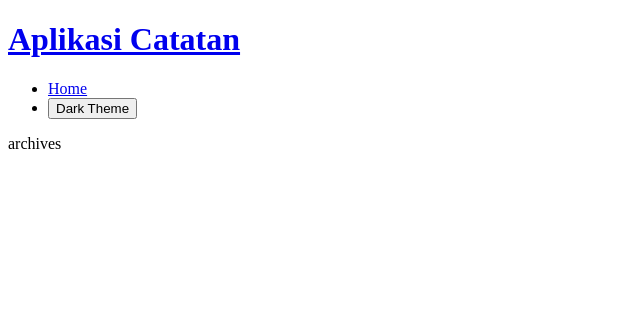
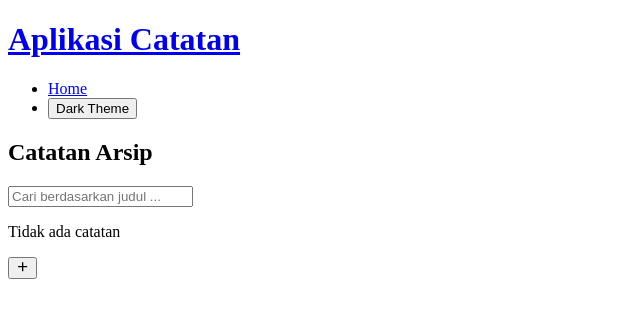
Before and after one commit to jhonarendra/react-personal-notes, a React (Create React App) app: page /archives in a window 1280 px wide. Shown: the top 318 px of the page, without its empty margins (0-640 px from the left). Built offline with nearby package versions, Linux system fonts and the light colour scheme; the HTML template or start-up script is replaced by a standard one.

Commit message:
feat: archives page

```diff
--- a/src/pages/archives.jsx
+++ b/src/pages/archives.jsx
@@ -1,7 +1,44 @@
-import React from 'react'
+import React, { useEffect, useState } from 'react'
+import HomepageAction from '../components/index/HomePageAction'
+import NotesList from '../components/notes/NotesList'
+import { getArchivedNotes } from '../utils/local-data'
 
-export default function ArchivesPage() {
+export default function IndexPage() {
+  const [notes, setNotes] = useState([])
+  const [search, setSearch] = useState('')
+
+  const handleSearch = (e) => {
+    setSearch(e.target.value)
+  }
+
+  useEffect(() => {
+    setNotes(getArchivedNotes())
+  }, [])
+
+  useEffect(() => {
+    if (search !== '') {
+      setNotes(
+        getArchivedNotes()
+          .filter((note) => note.title.toLowerCase().includes(search.toLowerCase()))
+      )
+    } else {
+      setNotes(getArchivedNotes())
+    }
+  }, [search])
   return (
-    <p>archives</p>
+    <section className="homepage">
+      <h2>Catatan Arsip</h2>
+      <section className="search-bar">
+        <input
+          type="text"
+          placeholder="Cari berdasarkan judul ..."
+          value={search}
+          onChange={handleSearch}
+        />
+      </section>
+      {notes.length > 0 && <NotesList notes={notes} />}
+      {notes.length === 0 && <p>Tidak ada catatan</p>}
+      <HomepageAction />
+    </section>
   )
 }
```
